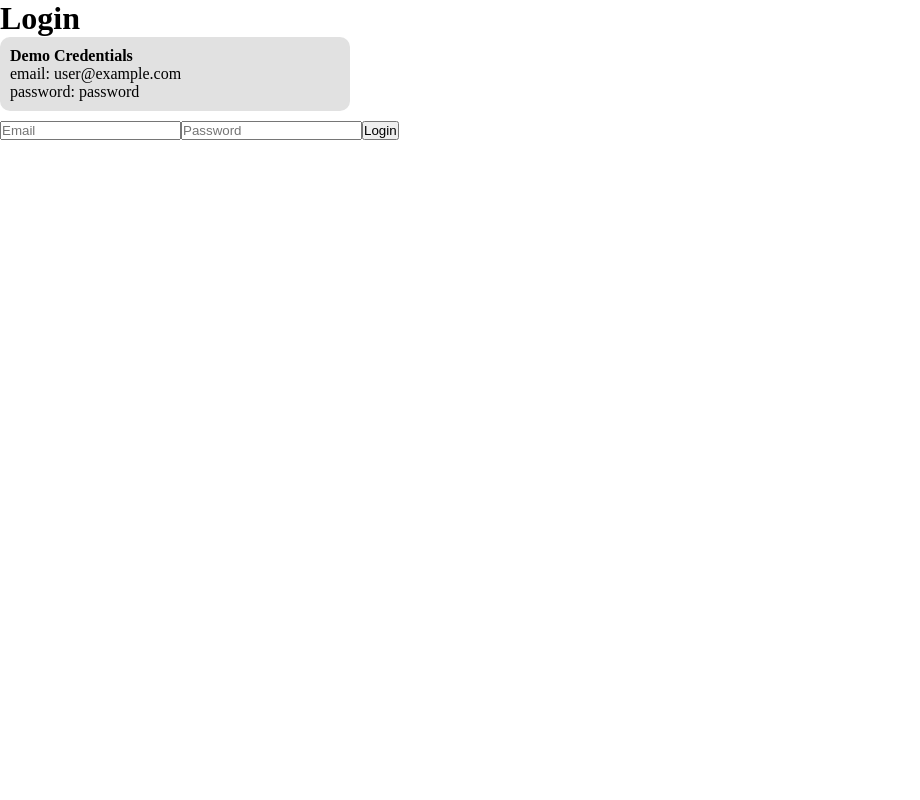
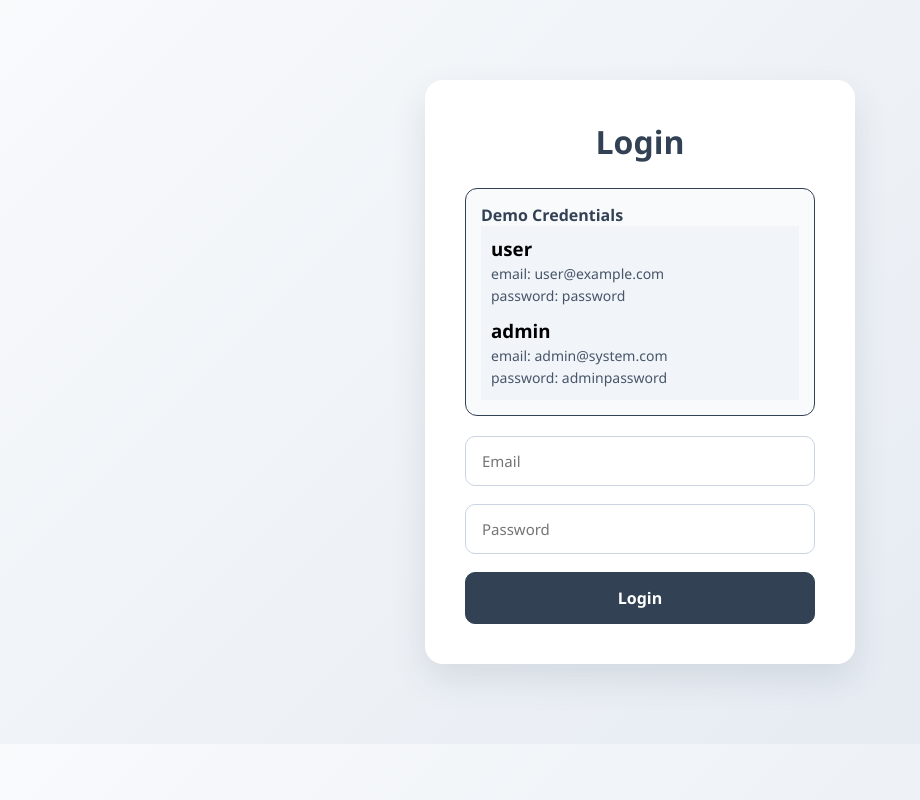
Before and after one commit to benjamin-dreje/Crm-System, a Next.js app in the folder frontend/: page /login in a window 1280 px wide. Shown: the whole page, without its empty margins (0-920 px from the left). Built offline with nearby package versions, Linux system fonts and the light colour scheme; no server answers.

Commit message:
loading + getuser page by id

```diff
--- /dev/null
+++ b/frontend/src/app/crm/component/loading/loading.css
@@ -0,0 +1,29 @@
+.loading-wrapper {
+  display: flex;
+  flex-direction: column;
+  align-items: center;
+  justify-content: center;
+  padding: 60px 20px;
+  color: #334155;
+}
+
+.spinner {
+  width: 45px;
+  height: 45px;
+  border: 4px solid #e2e8f0;
+  border-top: 4px solid #334155;
+  border-radius: 50%;
+  animation: spin 0.8s linear infinite;
+  margin-bottom: 12px;
+}
+
+.loading-wrapper p {
+  font-size: 14px;
+  color: #64748b;
+}
+
+@keyframes spin {
+  to {
+    transform: rotate(360deg);
+  }
+}
--- /dev/null
+++ b/frontend/src/app/crm/component/loading/loading.js
@@ -0,0 +1,12 @@
+"use client";
+
+import "./loading.css";
+
+export default function Loading({ text = "Loading..." }) {
+  return (
+    <div className="loading-wrapper">
+      <div className="spinner" />
+      <p>{text}</p>
+    </div>
+  );
+}
--- a/frontend/src/app/crm/customers/page.js
+++ b/frontend/src/app/crm/customers/page.js
@@ -8,7 +8,7 @@ export default function CustomersPage() {
   // רשימת לקוחות לדוגמה (במציאות זה יגיע מה-Hook או ה-API שלך)
   const dummyCustomers = [
     {
-      id: "1",
+      id: "6a35a72d4aeb7cd0d4ec4ba7",
       name: "Alex Johnson",
       email: "alex@example.com",
       status: "Active",
--- /dev/null
+++ b/frontend/src/app/login/login.css
@@ -0,0 +1,124 @@
+* {
+  margin: 0;
+  padding: 0;
+  box-sizing: border-box;
+  font-family: "Segoe UI", Tahoma, Geneva, Verdana, sans-serif;
+}
+
+body {
+  background: linear-gradient(135deg, #f8fafc, #e2e8f0);
+}
+
+.login-container {
+  width: 100%;
+  max-width: 430px;
+  margin: 80px auto;
+  padding: 40px;
+  background: #fff;
+  border-radius: 18px;
+  box-shadow: 0 15px 35px rgba(51, 65, 85, 0.12);
+}
+
+.login-container h1 {
+  text-align: center;
+  color: #334155;
+  font-size: 32px;
+  margin-bottom: 25px;
+}
+
+.login-demo {
+  background: #f8fafc;
+  border: 1px solid #334155;
+  border-radius: 12px;
+  padding: 15px;
+  margin-bottom: 20px;
+}
+
+.login-demo-text {
+  margin-bottom: 8px;
+}
+
+.login-demo h4 {
+  color: #334155;
+}
+
+.login-demo p {
+  color: #475569;
+  font-size: 14px;
+  margin: 3px 0;
+}
+
+.error-message {
+  background: #fee2e2;
+  color: #b91c1c;
+  border: 1px solid #ef4444;
+  border-radius: 10px;
+  padding: 12px;
+  margin-bottom: 18px;
+  text-align: center;
+}
+
+form {
+  display: flex;
+  flex-direction: column;
+  gap: 18px;
+}
+
+input {
+  width: 100%;
+  padding: 14px 16px;
+  border: 1px solid #cbd5e1;
+  border-radius: 10px;
+  font-size: 15px;
+  transition: 0.25s;
+  outline: none;
+}
+
+input:focus {
+  border: 1px solid #334155;
+  box-shadow: 0 0 0 4px rgba(51, 65, 85, 0.15);
+}
+
+.login-btn {
+  padding: 14px;
+  border: 1px solid #334155;
+  background: #334155;
+  color: white;
+  border-radius: 10px;
+  font-size: 16px;
+  font-weight: 600;
+  cursor: pointer;
+  transition: 0.25s;
+}
+
+.login-demo-container {
+  display: flex;
+  gap: 10px;
+  padding: 10px;
+  background: #f1f5f9;
+  flex-direction: column;
+}
+.login-btn:hover:not(:disabled) {
+  background: #1e293b;
+}
+
+.login-btn:active:not(:disabled) {
+  transform: scale(0.98);
+}
+
+.login-btn:disabled {
+  background: #94a3b8;
+  border-color: #94a3b8;
+  cursor: not-allowed;
+}
+
+@media (max-width: 480px) {
+  .login-container {
+    margin: 30px 15px;
+    padding: 25px;
+  }
+
+  .login-container h1 {
+    font-size: 28px;
+  }
+}
--- a/frontend/src/app/login/page.css
+++ /dev/null
@@ -1,18 +0,0 @@
-.login-demo {
-  gap: 20px;
-  background-color: #e1e1e1;
-  width: 400px;
-  max-width: 350px;
-  padding: 10px;
-  border-radius: 10px;
-  margin-bottom: 10px;
-}
-
-.error-message {
-  color: #d32f2f;
-  background-color: #ffebee;
-  padding: 10px;
-  border-radius: 4px;
-  margin-bottom: 15px;
-  border-left: 4px solid #d32f2f;
-}
--- a/frontend/src/app/login/page.js
+++ b/frontend/src/app/login/page.js
@@ -3,7 +3,8 @@
 import Link from "next/link";
 import { useState } from "react";
 import { useAuth } from "../../hook/useAuth.js";
-import "./page.css";
+import "./login.css";
+import Loading from "../crm/component/loading/loading.js";
 
 export default function Login() {
   const { login, isLoggingIn } = useAuth(); // שימוש במוטציה ובמצב הטעינה המובנה
@@ -30,11 +31,19 @@ export default function Login() {
       <h1>Login</h1>
 
       <div className="login-demo">
-        <div className="login-demo-text">
-          <h4>Demo Credentials</h4>
+        <h4>Demo Credentials</h4>
+        <div className="login-demo-container">
+          <div className="login-demo-user">
+            <h3>user</h3>
+            <p>email: user@example.com</p>
+            <p>password: password</p>
+          </div>
+          <div className="login-demo-admin">
+            <h3>admin</h3>
+            <p>email: admin@system.com</p>
+            <p>password: adminpassword</p>
+          </div>
         </div>
-        <p>email: user@example.com</p>
-        <p>password: password</p>
       </div>
 
       {error && <div className="error-message">{error}</div>}
@@ -54,7 +63,8 @@ export default function Login() {
           onChange={(e) => setPassword(e.target.value)}
           required
         />
-        <button type="submit" disabled={isLoggingIn}>
+
+        <button className="login-btn" type="submit" disabled={isLoggingIn}>
           {isLoggingIn ? "Logging in..." : "Login"}
         </button>
       </form>
--- a/frontend/src/app/page.js
+++ b/frontend/src/app/page.js
@@ -1,6 +1,6 @@
 import Image from "next/image";
 import Link from "next/link";
-import "./page.css";
+import "./home.css";
 
 export default function Home() {
   return (
```
Also changed, not shown: frontend/src/app/crm/customer/[id]/page.js (+9 -5 lines), frontend/src/app/home.css (renamed from frontend/src/app/page.css).
